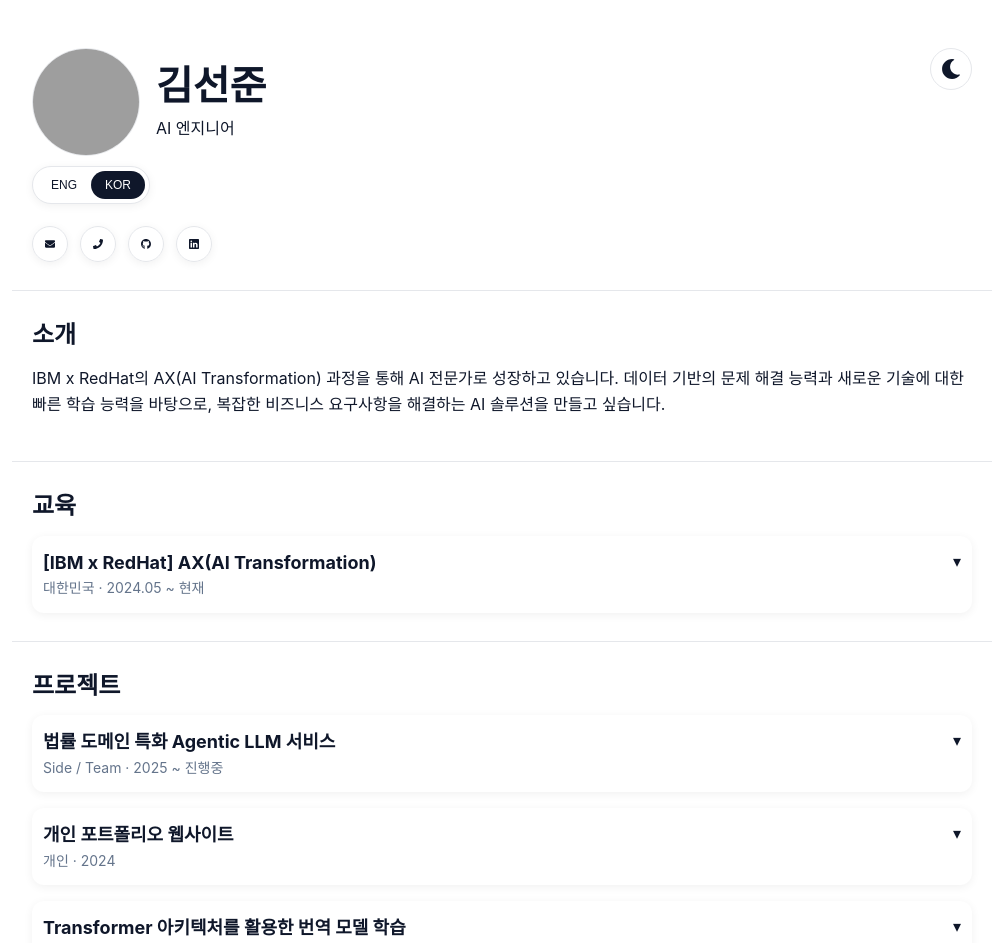
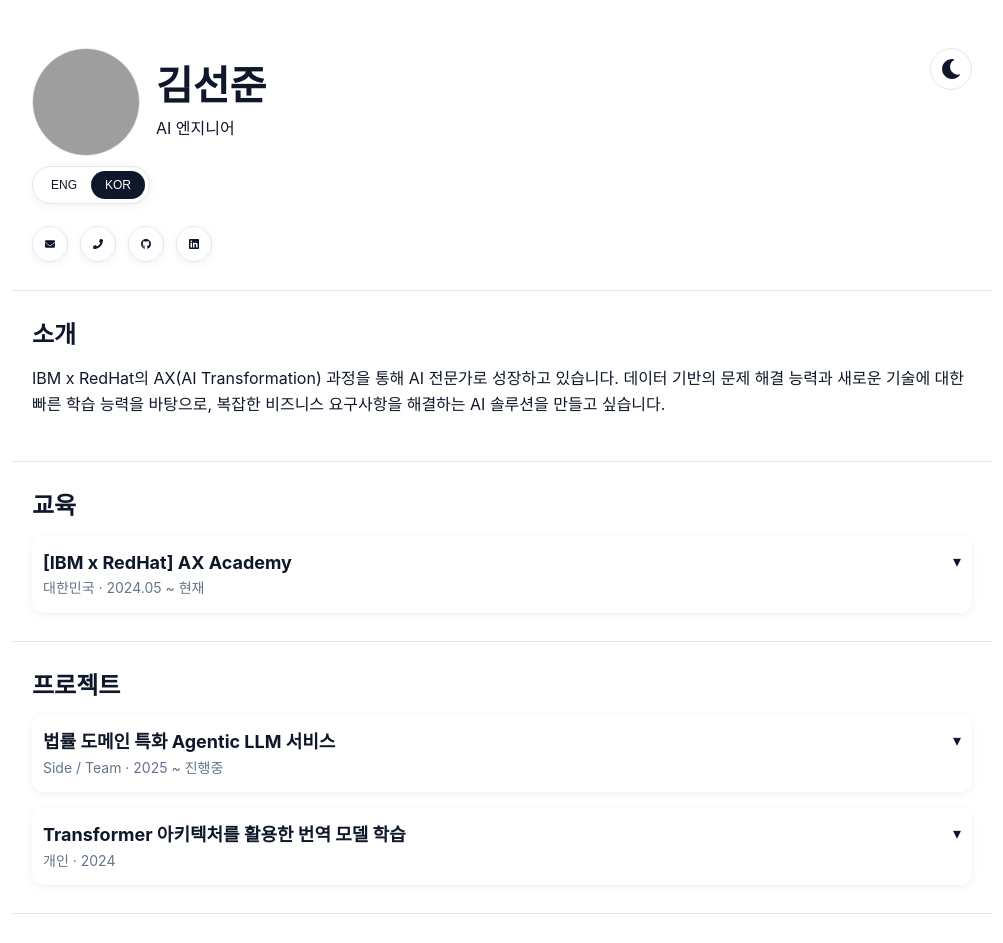
Before and after one commit to sunjoonk/sunjoonk.github.io, a React (Create React App) app: page / in a window 1280 px wide. Shown: the top 943 px of the page, without its empty margins (138-1141 px from the left). Built offline with nearby package versions, Linux system fonts and the light colour scheme; grey boxes are pictures that could not be loaded; a web font is replaced by a local one.

Commit message:
Update education section title

```diff
--- a/src/App.js
+++ b/src/App.js
@@ -96,7 +96,7 @@ export default function App() {
   // --- 교육
   const edu_ibm = {
     title:
-      lang === "KOR" ? "[IBM x RedHat] AX(AI Transformation)" : "[IBM x RedHat] AX (AI Transformation)",
+      lang === "KOR" ? "[IBM x RedHat] AX Academy" : "[IBM x RedHat] AX Academy",
     location: lang === "KOR" ? "대한민국" : "Korea",
     dates: lang === "KOR" ? "2024.05 ~ 현재" : "May 2024 – Present",
     details:
@@ -131,25 +131,6 @@ export default function App() {
             "Database & Deployment: Established a Vector DB with ChromaDB and a PostgreSQL RDBMS. Automated the CI/CD pipeline and deployed the service using GitHub Actions and AWS EC2.",
           ],
     images: ["/images/lawai.png"],
-  };
-
-  const pj_portfolio = {
-    title: lang === "KOR" ? "개인 포트폴리오 웹사이트" : "Personal Portfolio Website",
-    location: "개인",
-    dates: "2024",
-    details:
-      lang === "KOR"
-        ? [
-            "React와 CSS를 사용하여 포트폴리오 웹사이트를 디자인하고 개발했습니다.",
-            "GitHub Actions를 사용하여 GitHub Pages에 자동 배포 파이프라인을 구축했습니다.",
-            "다크 모드, 다국어 지원 등 사용자 경험을 향상시키는 기능을 구현했습니다.",
-          ]
-        : [
-            "Designed and developed a portfolio website using React and CSS.",
-            "Built an automated deployment pipeline to GitHub Pages using GitHub Actions.",
-            "Implemented features to enhance user experience, such as dark mode and multi-language support.",
-          ],
-    images: [],
   };
 
   const pj_transformer = {
@@ -322,15 +303,6 @@ export default function App() {
             onClick={() => toggleEntry("projects", "lawI")}
           />
           <Entry
-            title={pj_portfolio.title}
-            location={pj_portfolio.location}
-            dates={pj_portfolio.dates}
-            details={pj_portfolio.details}
-            images={pj_portfolio.images}
-            isExpanded={expandedEntries.projects.portfolio}
-            onClick={() => toggleEntry("projects", "portfolio")}
-          />
-          <Entry
             title={pj_transformer.title}
             location={pj_transformer.location}
             dates={pj_transformer.dates}
```
